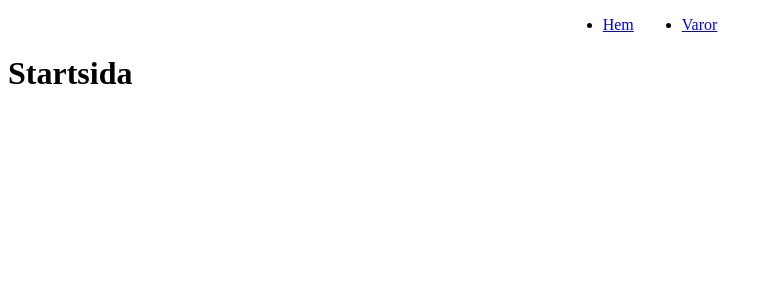
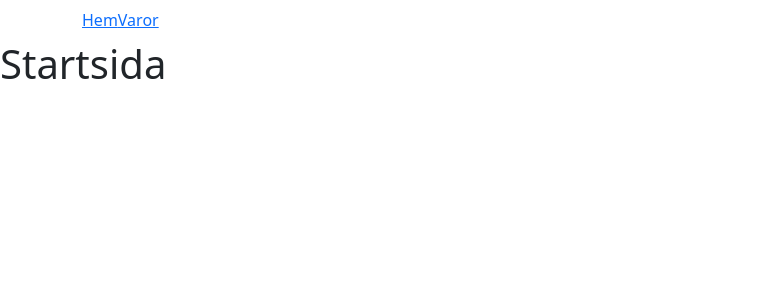
Before and after one commit to veppaan/vue-projekt-fullstack, a Vue app: page / in a window 1280 px wide. Shown: the top 300 px of the page, without its empty margins (0-776 px from the left). Built offline with nearby package versions, Linux system fonts and the light colour scheme.

Commit message:
lägger in boostrap-kod till header och importerar boostrap

```diff
--- a/src/components/Header.vue
+++ b/src/components/Header.vue
@@ -1,9 +1,11 @@
 <template>
-    <nav>
-    <ul>
-      <li><RouterLink to="/">Hem</RouterLink></li>
-      <li><RouterLink to="/items">Varor</RouterLink></li>
-    </ul>
+    <nav class="navbar navbar-expand-md">
+    <div class="container">
+        <ul class="navbar-nav">
+        <li class="nav-item"><RouterLink to="/">Hem</RouterLink></li>
+        <li class="nav-item"><RouterLink to="/items">Varor</RouterLink></li>
+        </ul>
+    </div>
   </nav>
 </template>
 
@@ -12,9 +14,5 @@
 </script>
 
 <style scoped>
-    ul{
-        display: flex;
-        justify-content: center;
-        gap: 3em;
-    }
+
 </style>
--- a/src/main.js
+++ b/src/main.js
@@ -1,6 +1,8 @@
 import { createApp } from 'vue'
 import App from './App.vue'
 import router from './router'
+import 'bootstrap/dist/css/bootstrap.css'
+import 'bootstrap/dist/js/bootstrap.bundle.js'
 
 const app = createApp(App)
 
```
